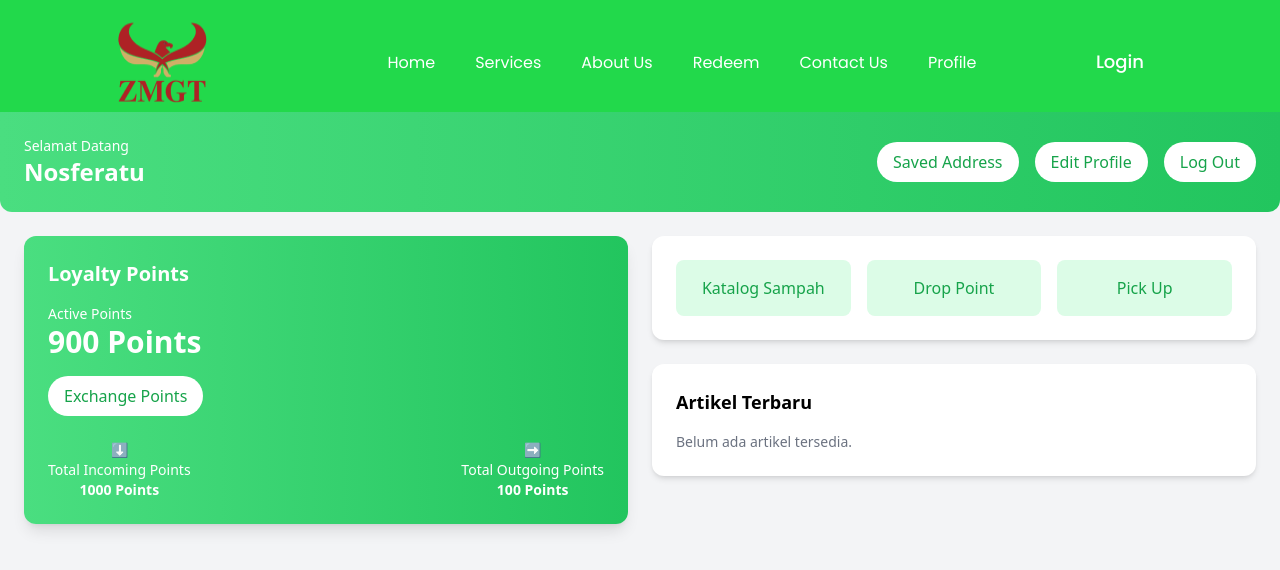
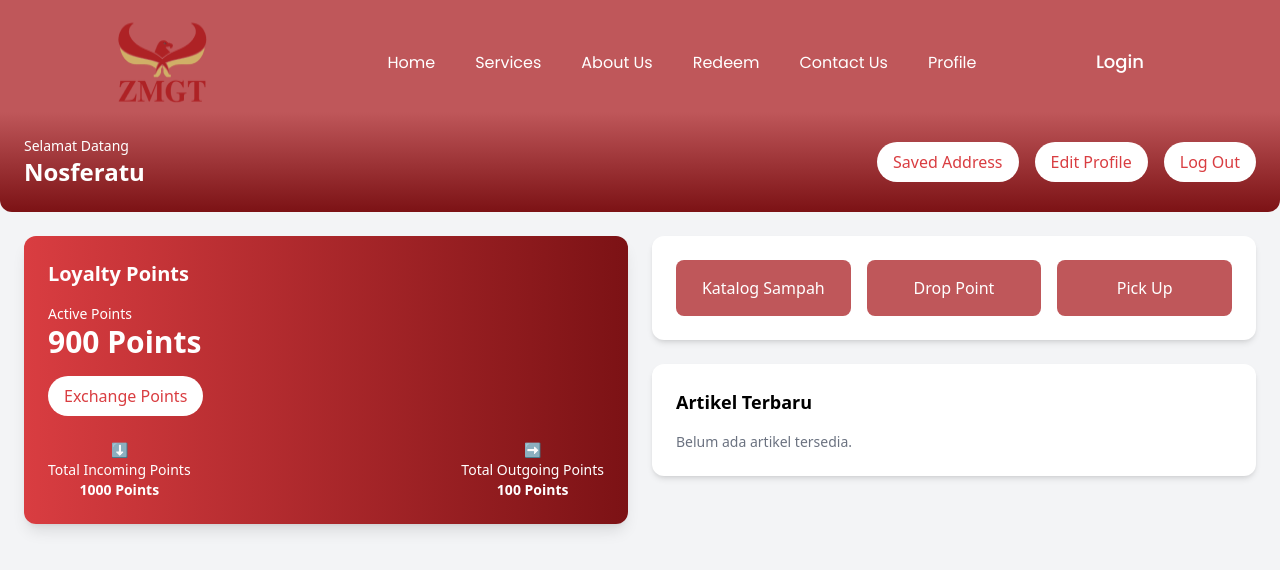
Before and after one commit to Xavier1508/recycling-waste-webapp, a Next.js app: page /userprofile in a window 1280 px wide. Shown: the top 570 px of the page. Built offline with nearby package versions, Linux system fonts and the light colour scheme; a web font is replaced by a local one.

Commit message:
fix warna

```diff
--- a/src/components/Login.jsx
+++ b/src/components/Login.jsx
@@ -11,7 +11,7 @@ const Login = () => {
           <form className="space-y-4">
             <input
               type="text"
-              placeholder="Email address or user name"
+              placeholder="Email address or username"
               className="w-full p-3 border rounded"
             />
             <div className="relative">
@@ -25,7 +25,7 @@ const Login = () => {
               <input type="checkbox" id="remember" className="mr-2" />
               <label htmlFor="remember" className="text-sm">Remember me</label>
             </div>
-            <button type="submit" className="w-full bg-green-500 text-white py-2 rounded-full font-semibold">
+            <button type="submit" className="w-full bg-[#d93d41] text-white py-2 rounded-full font-semibold">
               Login
             </button>
             <p className="text-xs text-center text-gray-500">
--- a/src/components/SignUp.jsx
+++ b/src/components/SignUp.jsx
@@ -16,7 +16,7 @@ const SignUp = () => {
             <p className="text-xs text-center text-gray-500">
               By continuing, you agree to the <a href="#" className="underline">Terms of use</a> and <a href="#" className="underline">Privacy Policy</a>.
             </p>
-            <button type="submit" className="w-full bg-green-500 text-white py-2 rounded-full font-semibold">
+            <button type="submit" className="w-full bg-[#d93d41] text-white py-2 rounded-full font-semibold">
               Daftar
             </button>
           </form>
--- a/src/components/UserProfile.jsx
+++ b/src/components/UserProfile.jsx
@@ -7,33 +7,33 @@ const UserProfile = () => {
     activePoints: 900,
     incomingPoints: 1000,
     outgoingPoints: 100,
-    articles: [], // Kosong (tidak ada data artikel)
+    articles: [],
   };
 
   return (
     <div className="min-h-screen bg-gray-100 font-sans">
       {/* Header */}
-      <div className="bg-gradient-to-r from-green-400 to-green-500 p-6 flex justify-between items-center text-white rounded-b-xl">
+      <div className="bg-gradient-to-b from-[#bf575a] to-[#7c1215] p-6 flex justify-between items-center text-white rounded-b-xl">
         <div>
           <p className="text-sm">Selamat Datang</p>
           <h1 className="text-2xl font-bold">{user.name}</h1>
         </div>
         <div className="flex gap-4">
-          <button className="bg-white text-green-600 px-4 py-2 rounded-full hover:bg-green-100 transition">Saved Address</button>
-          <button className="bg-white text-green-600 px-4 py-2 rounded-full hover:bg-green-100 transition">Edit Profile</button>
-          <button className="bg-white text-green-600 px-4 py-2 rounded-full hover:bg-green-100 transition">Log Out</button>
+          <button className="bg-white text-[#d93d41] px-4 py-2 rounded-full hover:bg-green-100 transition">Saved Address</button>
+          <button className="bg-white text-[#d93d41] px-4 py-2 rounded-full hover:bg-green-100 transition">Edit Profile</button>
+          <button className="bg-white text-[#d93d41] px-4 py-2 rounded-full hover:bg-green-100 transition">Log Out</button>
         </div>
       </div>
 
       {/* Content */}
       <div className="p-6 grid grid-cols-1 lg:grid-cols-2 gap-6">
         {/* Points Card */}
-        <div className="bg-gradient-to-r from-green-400 to-green-500 text-white rounded-xl p-6 shadow-lg flex flex-col justify-between">
+        <div className="bg-gradient-to-r from-[#d93d41] to-[#7c1215] text-white rounded-xl p-6 shadow-lg flex flex-col justify-between">
           <div>
             <h2 className="text-xl font-semibold">Loyalty Points</h2>
             <p className="mt-4 text-sm">Active Points</p>
             <p className="text-3xl font-bold">{user.activePoints} Points</p>
-            <button className="mt-4 bg-white text-green-600 px-4 py-2 rounded-full hover:bg-green-100 transition">
+            <button className="mt-4 bg-white text-[#d93d41] px-4 py-2 rounded-full hover:bg-green-100 transition">
               Exchange Points
             </button>
           </div>
@@ -55,9 +55,9 @@ const UserProfile = () => {
         <div className="space-y-6">
           {/* Menu Shortcuts */}
           <div className="bg-white rounded-xl p-6 shadow-md grid grid-cols-3 gap-4 text-center">
-            <div className="bg-green-100 text-green-600 rounded-lg py-4">Katalog Sampah</div>
-            <div className="bg-green-100 text-green-600 rounded-lg py-4">Drop Point</div>
-            <div className="bg-green-100 text-green-600 rounded-lg py-4">Pick Up</div>
+            <div className="bg-[#bf575a] text-[#ffffff] rounded-lg py-4">Katalog Sampah</div>
+            <div className="bg-[#bf575a] text-[#ffffff] rounded-lg py-4">Drop Point</div>
+            <div className="bg-[#bf575a] text-[#ffffff] rounded-lg py-4">Pick Up</div>
           </div>
 
           {/* Articles */}
--- a/src/pages/userprofile.js
+++ b/src/pages/userprofile.js
@@ -12,12 +12,24 @@ const ProfilePage = () => {
     return () => clearTimeout(timer);
   }, []);
 
-  return (
-    <div>
-      {loading ? (
-        <div className="h-screen flex justify-center items-center bg-white">
-          <PulseLoader color="#10B981" size={15} />
-        </div>
+ const override = `
+   display: block;
+   margin: 0 auto;
+ `;
+
+   return (
+     <div>
+       {loading ? (
+         <div className="sweet-loading bgRedGradient flex justify-center items-center h-screen">
+           <PulseLoader
+             color="#ffff"
+             loading={loading}
+             size={15}
+             css={override}
+             aria-label="Loading Spinner"
+             data-testid="loader"
+           />
+         </div>
       ) : (
         <>
           {/* Navbar */}
@@ -28,7 +40,7 @@ const ProfilePage = () => {
           </div>
 
           {/* User Profile Content */}
-          <div className="pt-28 bg-[#22D94B]"></div>
+          <div className="pt-28 bg-[#bf575a]"></div>
           <UserProfile />
         </>
       )}
```
